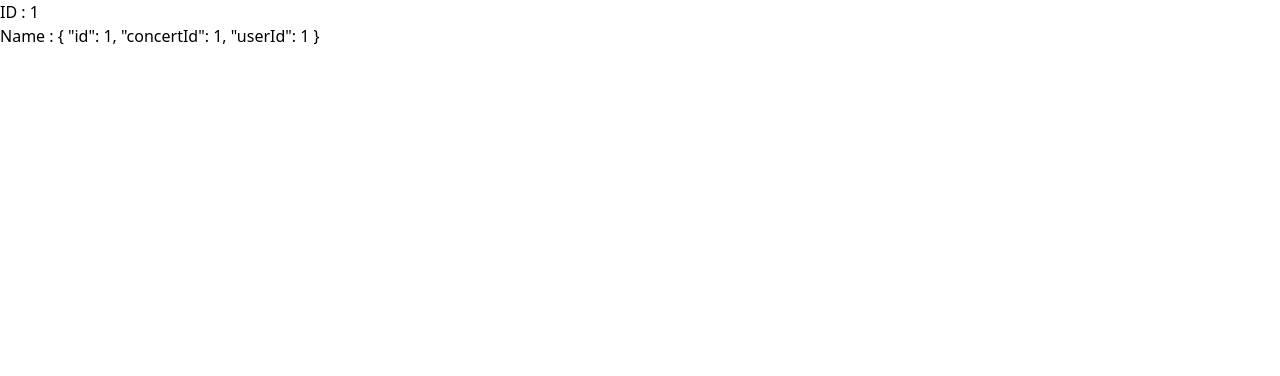
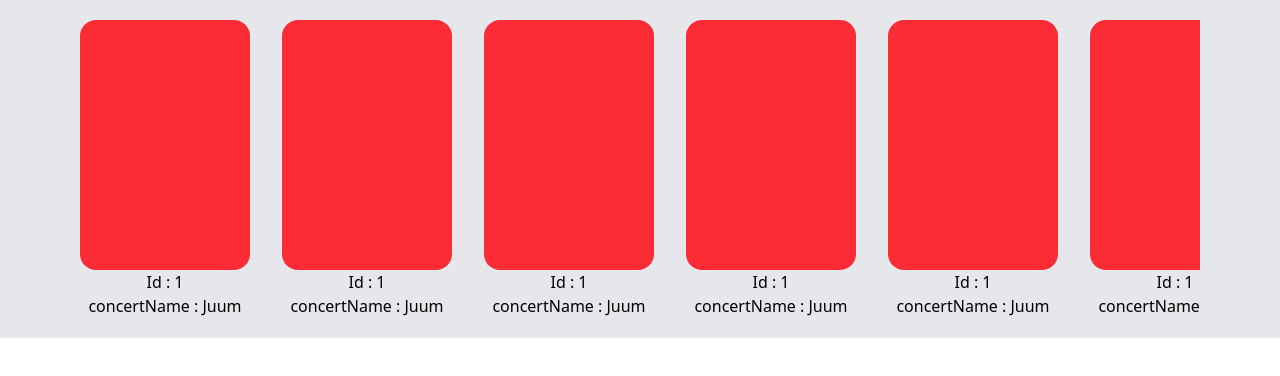
Before and after one commit to varinporn/PROJECT2-SEC-2-MhooJuum, a Vue app: page / in a window 1280 px wide. Shown: the top 376 px of the page. Built offline with nearby package versions, Linux system fonts and the light colour scheme; data requests are answered from the project's data file.

Commit message:
123-[update] TicketList.vue

```diff
--- a/data/db.json
+++ b/data/db.json
@@ -1,7 +1,7 @@
 {
     "concerts" : [
         {
-            "concertId": 1,
+            "id": 1,
             "concertName": "Juum",
             "descripton": "JuumJuumJuumJuumJuum",
             "location": "Ban Juum",
@@ -17,11 +17,36 @@
             "id": 1,
             "concertId": 1,
             "userId": 1
+        },
+        {
+            "id": 2,
+            "concertId": 1,
+            "userId": 1
+        },
+        {
+            "id": 3,
+            "concertId": 1,
+            "userId": 1
+        },
+        {
+            "id": 4,
+            "concertId": 1,
+            "userId": 1
+        },
+        {
+            "id": 5,
+            "concertId": 1,
+            "userId": 1
+        },
+        {
+            "id": 6,
+            "concertId": 1,
+            "userId": 1
         }
     ],
     "users" : [
         {
-            "userId": 1,
+            "id": 1,
             "username": "Nuu",
             "email": "nuuza@gmail.com",
             "DOB": "2005-06-09",
@@ -30,7 +55,7 @@
             "bookmarks": [1]
         },
         {
-            "userId": 2,
+            "id": 2,
             "username": "Mek",
             "email": "nuuza@gmail.com",
             "DOB": "2005-06-09",
@@ -39,7 +64,7 @@
             "bookmarks": [1]
         },
         {
-            "userId": 3,
+            "id": 3,
             "username": "Moo",
             "email": "nuuza@gmail.com",
             "DOB": "2005-06-09",
--- a/src/components/TicketList.vue
+++ b/src/components/TicketList.vue
@@ -9,10 +9,16 @@ defineProps({
 </script>
 
 <template>
-  <ListModel :items="ticket">
+  <ListModel :items="ticket" class="mx-20 py-5">
     <template #yourItem="listTicket">
-        <p>ID : {{ listTicket.itemInList.id }}</p>
-        <p>Name : {{ listTicket.itemInList }}</p>
+        <div class="">
+          <div class=" bg-red-500 w-full h-[250px] rounded-2xl">
+          </div>
+          <div class=" text-center">
+            <p>Id : {{ listTicket.itemInList.id }}</p>
+            <p>concertName : {{ listTicket.itemInList.concertName }}</p>
+          </div>
+        </div>
     </template>
   </ListModel>
 </template>
--- a/src/components/UserManager.vue
+++ b/src/components/UserManager.vue
@@ -1,16 +1,27 @@
 <script setup>
 import { onMounted , ref } from 'vue';
 import TicketList from './TicketList.vue';
-import { getItems } from '../../libs/fetchUtils';
+import { getItemById, getItems } from '../../libs/fetchUtils';
 const tickets = ref([])
+const concerts = ref([])
+const concert = ref({})
+const all = ref([])
 onMounted(async () => {
   tickets.value = await getItems(`${import.meta.env.VITE_APP_URL}/tickets`)
+  tickets.value.forEach(async ticket => {
+    concert.value = await getItemById(`${import.meta.env.VITE_APP_URL}/concerts`,ticket.concertId)
+    concerts.value.push(concert.value)
+  })
 })
+
+
 
 </script>
 
 <template>
-  <TicketList :ticket="tickets"></TicketList>
+  <div class=" bg-gray-200">
+    <TicketList :ticket="concerts"></TicketList>
+  </div>
 </template>
 
 <style scoped></style>
```
